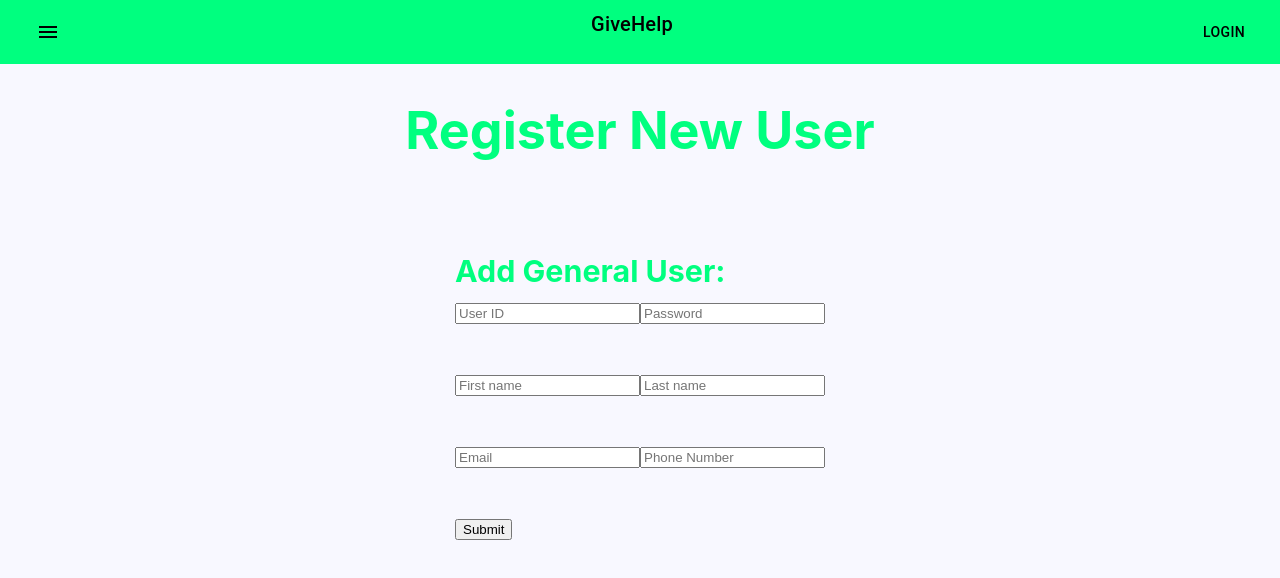
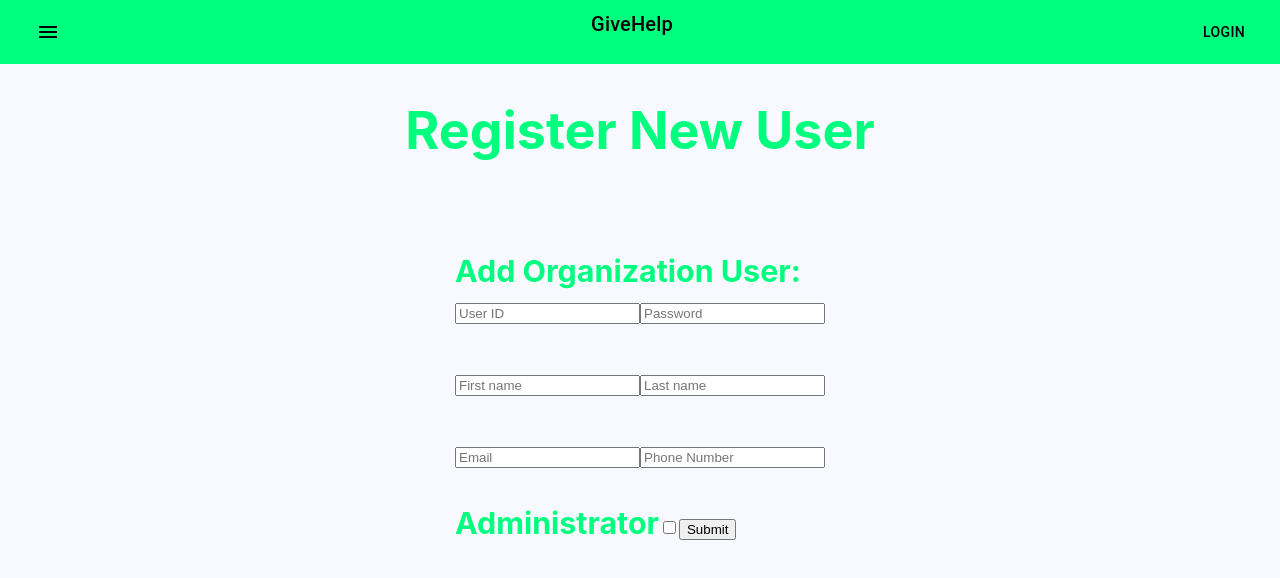
Before and after one commit to peterswi/dcmv0_1, a React (Create React App) app: page /registerUser in a window 1280 px wide. Shown: the top 578 px of the page. Built offline with nearby package versions, Linux system fonts and the light colour scheme.

Commit message:
now when register users they are then added to their org's document, admin additionally added

```diff
--- a/src/components/registerUser.js
+++ b/src/components/registerUser.js
@@ -1,5 +1,5 @@
 import React from 'react'
-import User from './user'
+import OrgUser from './orgUser'
 import './App.css'
 
 const RegisterUser = () => {
@@ -7,7 +7,7 @@ const RegisterUser = () => {
     <div className='App-header'>
       <h1>Register New User</h1>
       <p>
-        <h3>Add General User: <User /> </h3>
+        <h3>Add Organization User: <OrgUser /> </h3>
       </p>
     </div>
   )
```
